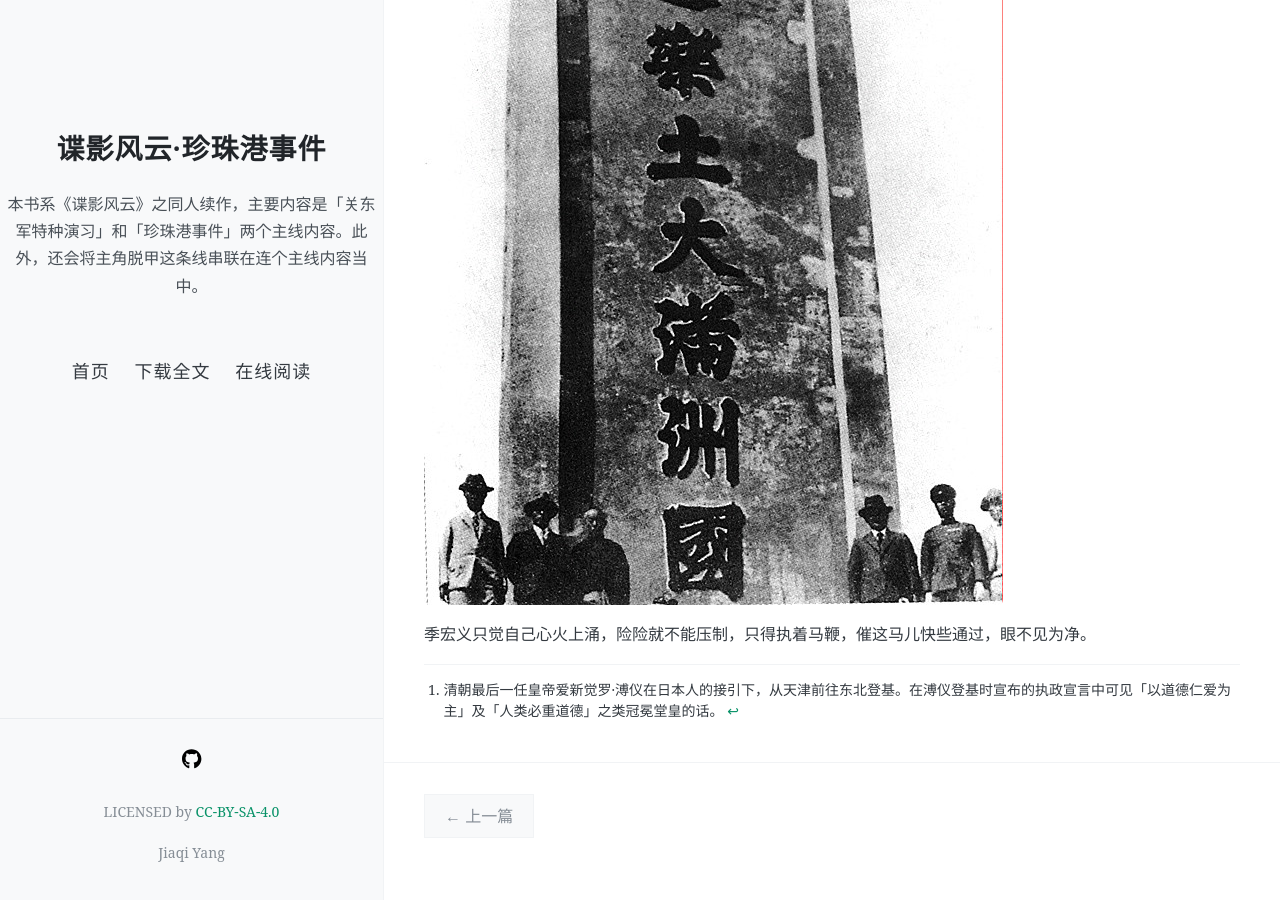
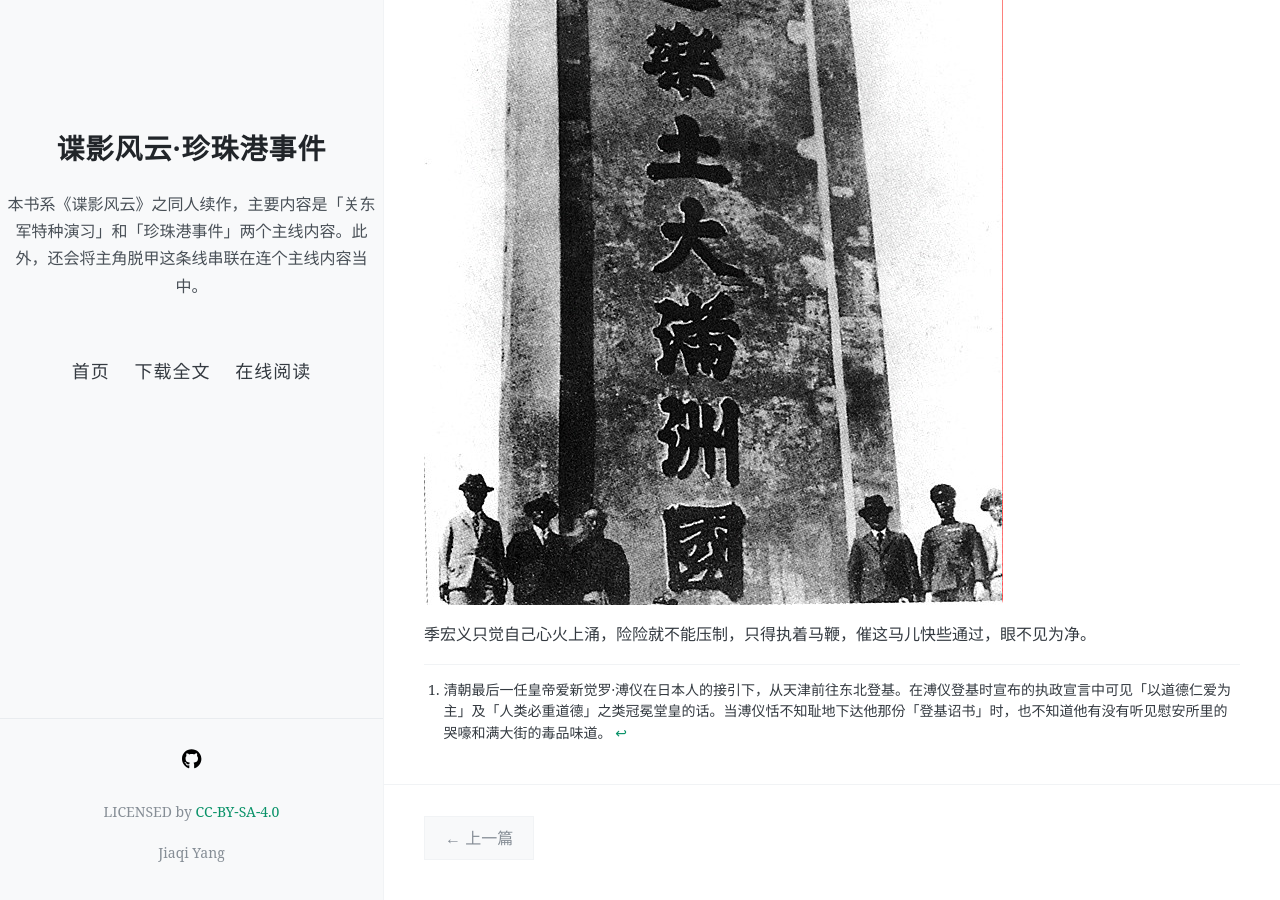
Before and after one commit to NingZhiheng/the-novel-pearl-harbor, a Jekyll site: the page built from docs/_posts/2020-04-19-过山海关.md, in a window 1280 px wide and 900 px high, scrolled down 1307 px. Built offline with Jekyll 4.4.1, drawn with Linux system fonts in a browser that asks for light colours; nearby versions of some CDN libraries; before the commit the page ends 2186 px from its top, so only the background shows below that.

Commit message:
[sync] source synchronized: 2020-04-19 13:40:00

```diff
--- a/docs/_includes/04.md
+++ b/docs/_includes/04.md
@@ -36,4 +36,4 @@
 
 <!-- ![01](../../../../images/01.jpg "东北华北示意图") -->
 
-[^1]: 清朝最后一任皇帝爱新觉罗·溥仪在日本人的接引下，从天津前往东北登基。在溥仪登基时宣布的执政宣言中可见「以道德仁爱为主」及「人类必重道德」之类冠冕堂皇的话。
+[^1]: 清朝最后一任皇帝爱新觉罗·溥仪在日本人的接引下，从天津前往东北登基。在溥仪登基时宣布的执政宣言中可见「以道德仁爱为主」及「人类必重道德」之类冠冕堂皇的话。当溥仪恬不知耻地下达他那份「登基诏书」时，也不知道他有没有听见慰安所里的哭嚎和满大街的毒品味道。
```
